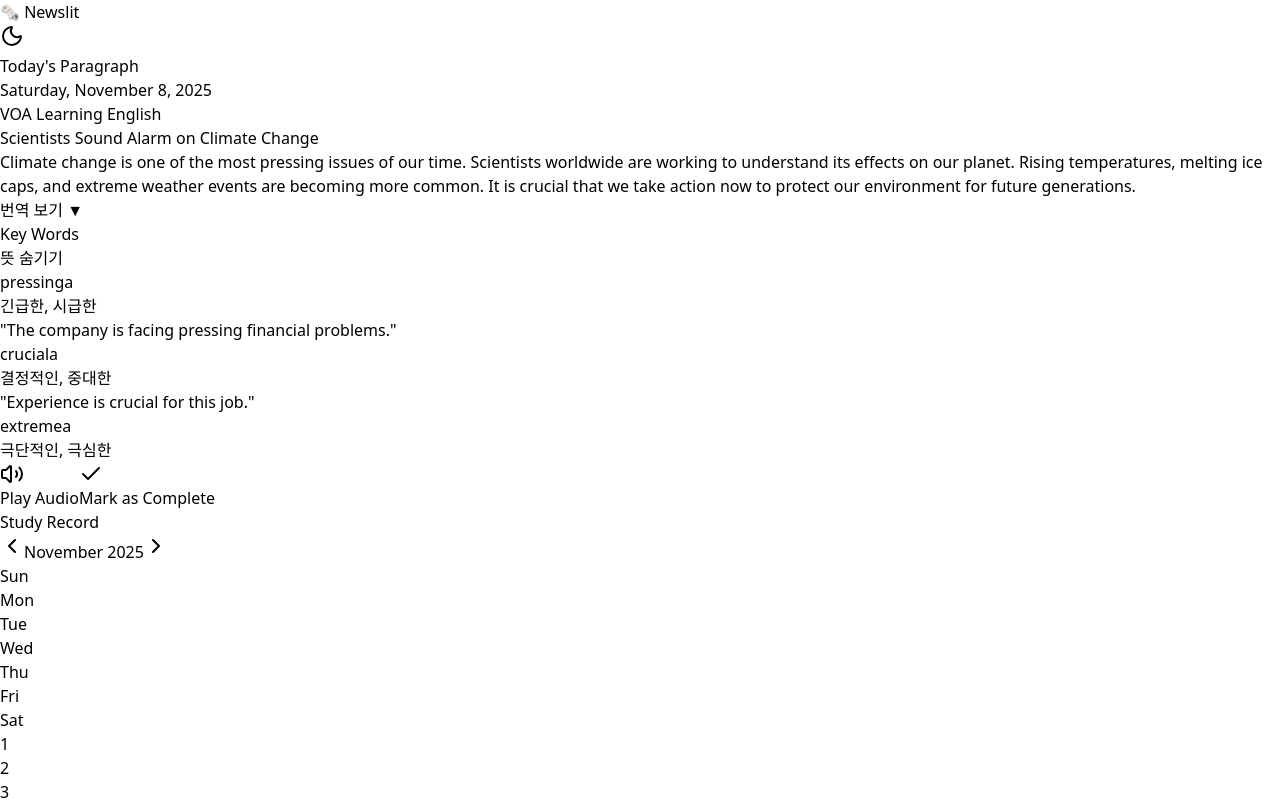
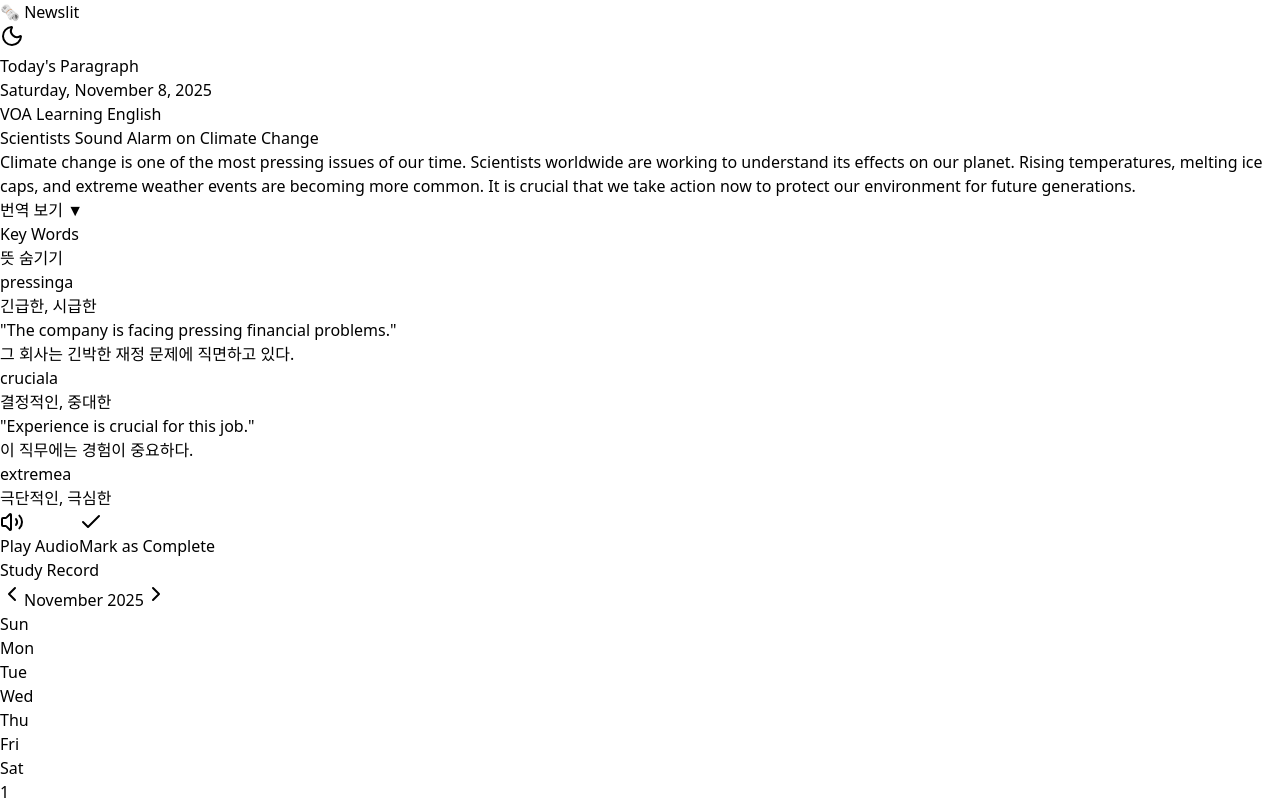
Before and after one commit to kite707/Newslit, a React app in the folder frontend/: page / in a window 1280 px wide. Both pictures are taken after a click on the button "뜻 보기". Shown: the top 800 px of the page. Built offline with nearby package versions, Linux system fonts and the light colour scheme; the HTML template or start-up script is replaced by a standard one.

Commit message:
design: 예문 해석 기능 추가

```diff
--- a/frontend/src/App.tsx
+++ b/frontend/src/App.tsx
@@ -28,12 +28,14 @@ export default function EnglishLearningApp() {
         meaning: "긴급한, 시급한",
         pos: "a",
         example: "The company is facing pressing financial problems.",
+        exampleTranslation: "그 회사는 긴박한 재정 문제에 직면하고 있다.",
       },
       {
         word: "crucial",
         meaning: "결정적인, 중대한",
         pos: "a",
         example: "Experience is crucial for this job.",
+        exampleTranslation: "이 직무에는 경험이 중요하다.",
       },
       {
         word: "extreme",
@@ -300,13 +302,24 @@ export default function EnglishLearningApp() {
                     )}
                     {item.example && showMeaning[idx] && (
                       <div
-                        className={`mt-2 pt-2 border-t text-sm italic ${
-                          darkMode
-                            ? "border-gray-600 text-gray-400"
-                            : "border-gray-200 text-gray-500"
+                        className={`mt-3 pt-3 border-t space-y-1 ${
+                          darkMode ? "border-gray-600" : "border-gray-200"
                         }`}
                       >
-                        "{item.example}"
+                        <div
+                          className={`text-sm italic ${
+                            darkMode ? "text-gray-300" : "text-gray-600"
+                          }`}
+                        >
+                          "{item.example}"
+                        </div>
+                        <div
+                          className={`text-sm ${
+                            darkMode ? "text-gray-400" : "text-gray-500"
+                          }`}
+                        >
+                          {item.exampleTranslation}
+                        </div>
                       </div>
                     )}
                   </div>
```
